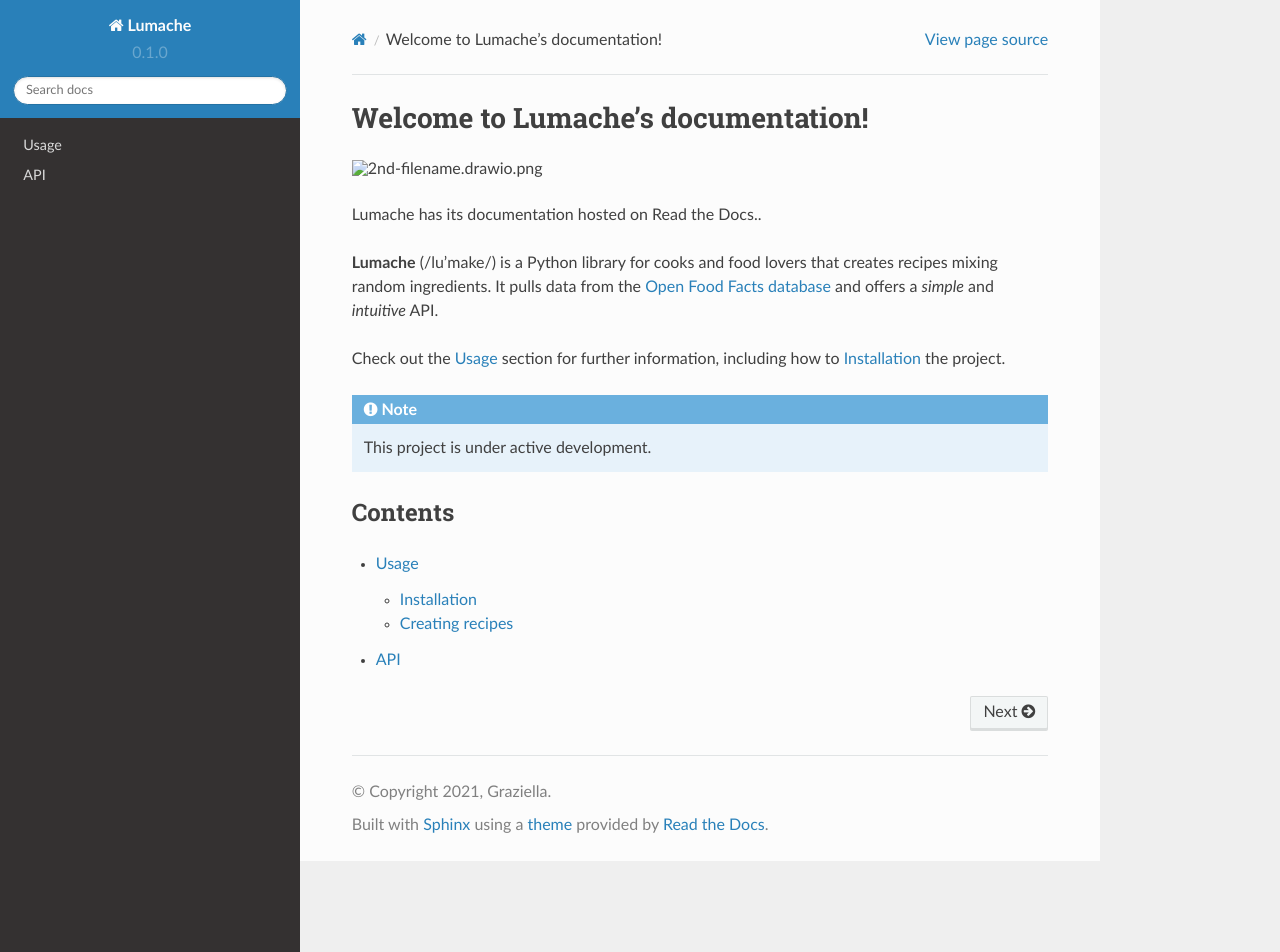
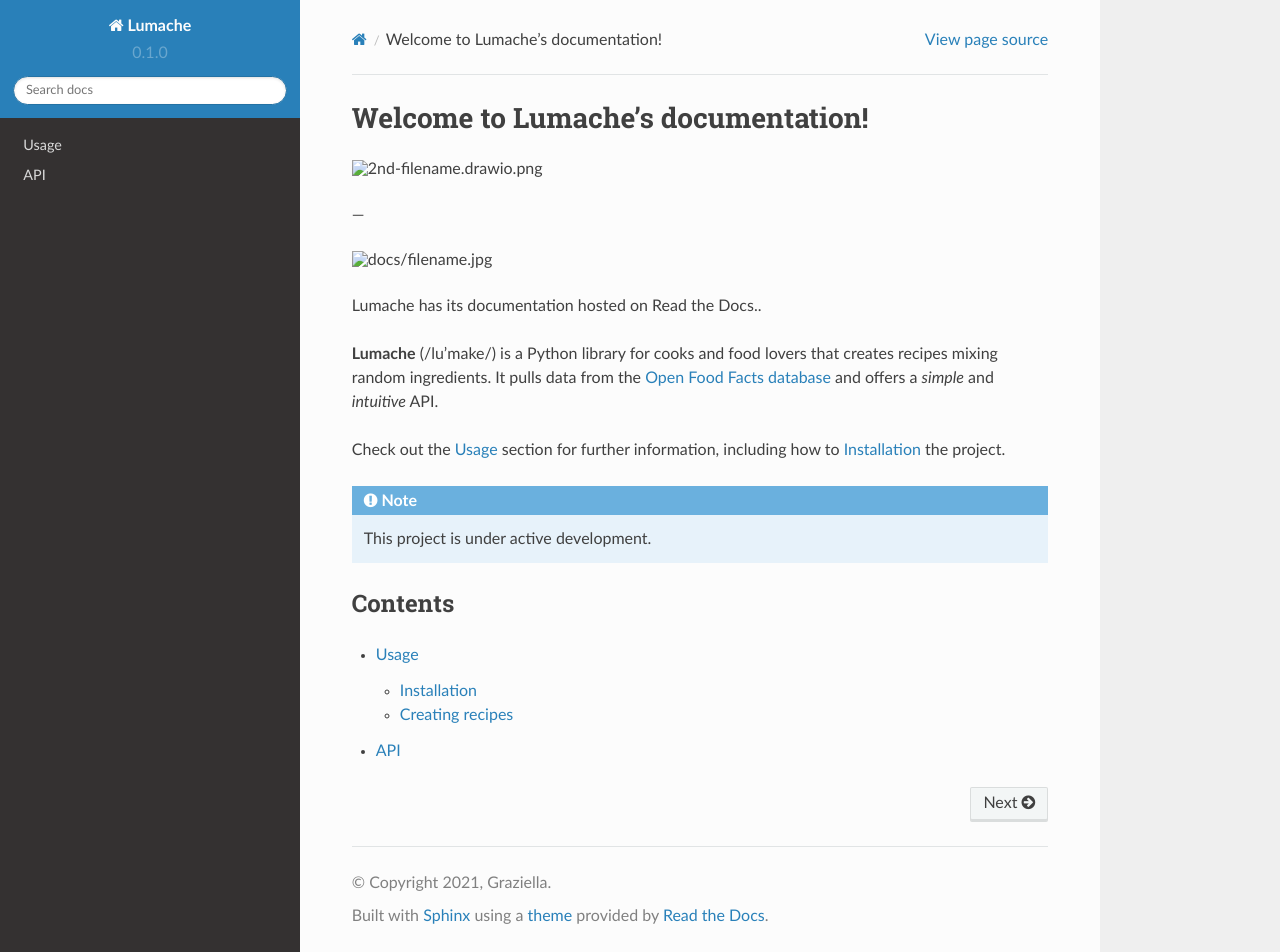
Before and after one commit to mcson-the-writer/secbot-draft, a Sphinx documentation site: the page built from docs/source/index.rst, in a window 1280 px wide and 952 px high. Built offline with Sphinx 7.4.7 and the Read the Docs theme 2.0.0, drawn with Linux system fonts in a browser that asks for light colours.

Commit message:
Update index.rst

```diff
--- a/docs/source/index.rst
+++ b/docs/source/index.rst
@@ -1,7 +1,11 @@
 Welcome to Lumache's documentation!
 ===================================
 
-.. image:: 2nd-filename.drawio.png
+.. image:: /2nd-filename.drawio.png
+
+---
+
+.. image:: docs/filename.jpg
 
 Lumache has its documentation hosted on Read the Docs..
 
```
